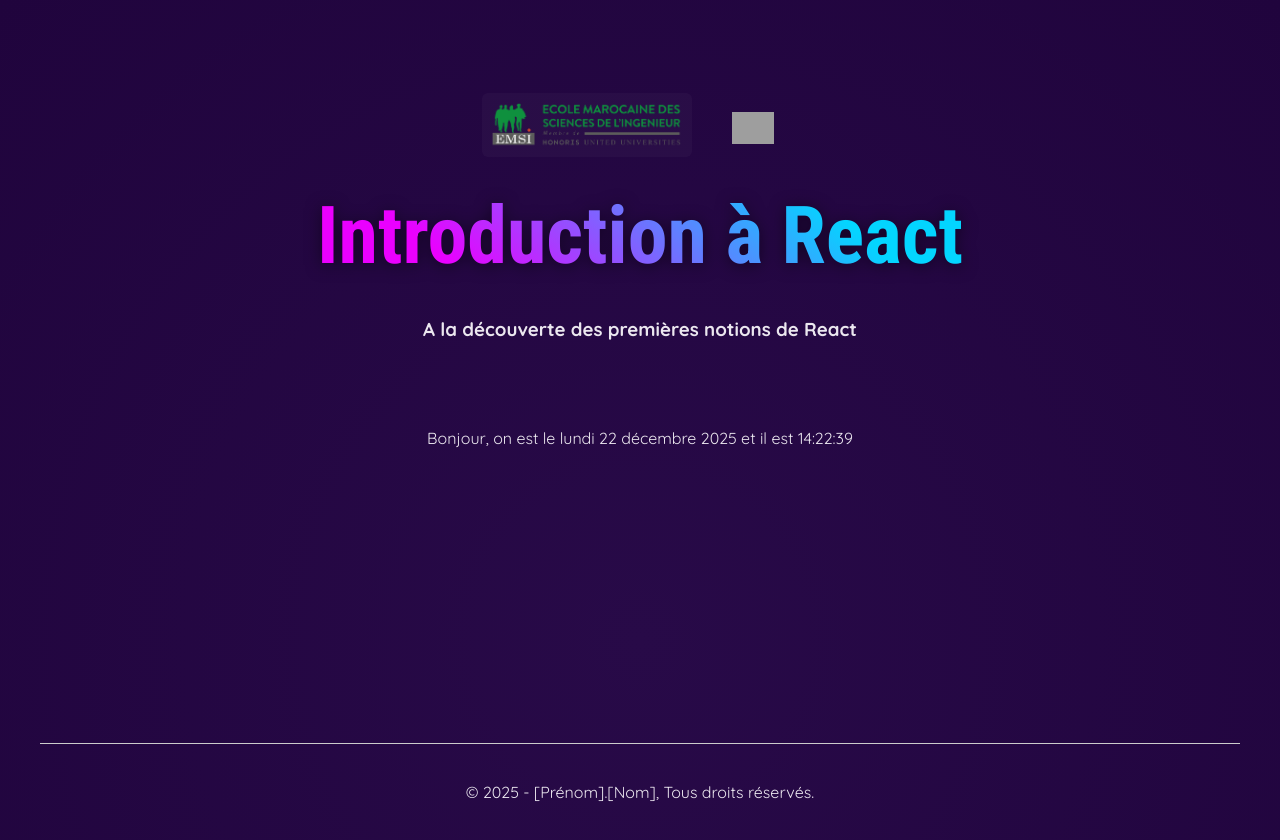
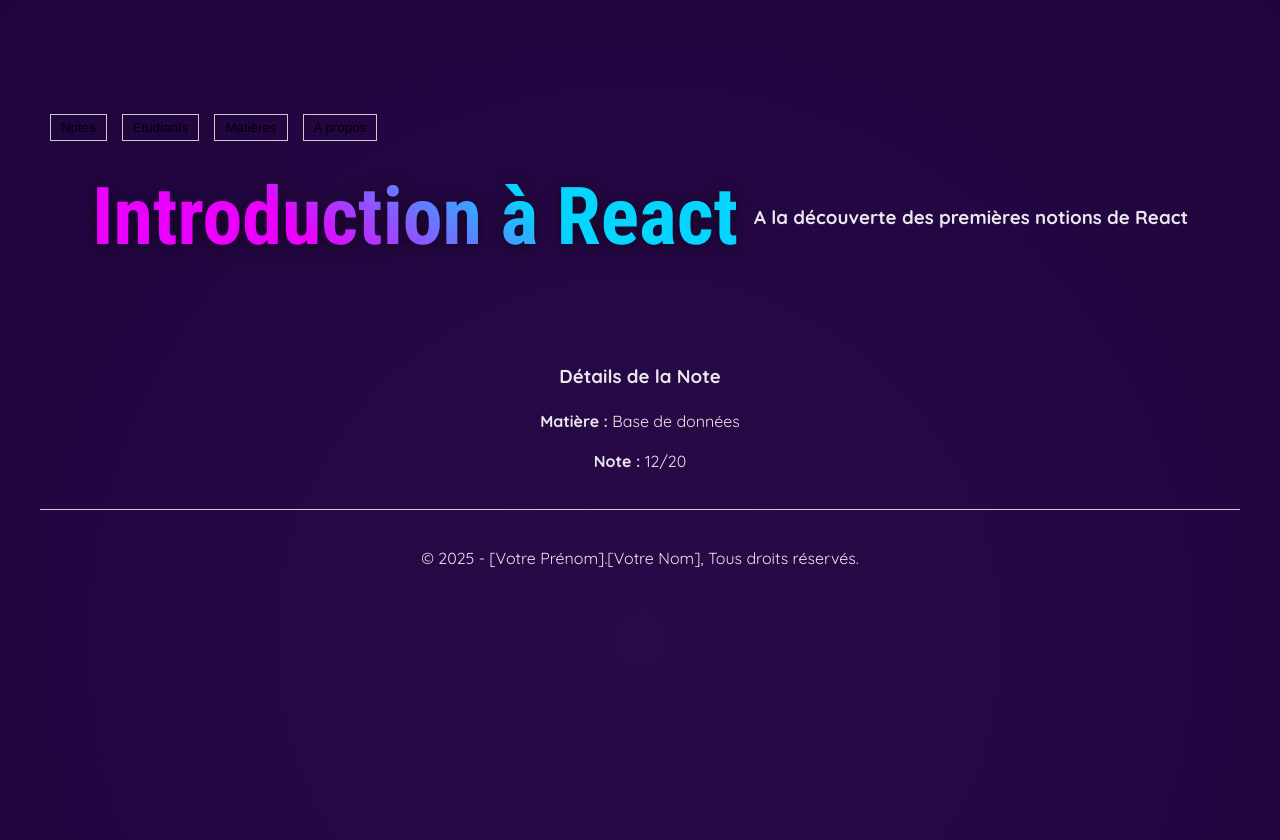
Before and after one commit to MBDS-CASA/react101-Sarhaniaya11, a React (Vite) app: page / in a window 1280 px wide. Shown: the top 840 px of the page. Built offline with nearby package versions, Linux system fonts and the light colour scheme; grey boxes are pictures that could not be loaded.

Commit message:
Add menu

```diff
--- a/src/App.jsx
+++ b/src/App.jsx
@@ -1,70 +1,54 @@
-import { useState, useEffect } from 'react'
-import Emsi from './assets/logo_emsi.png'
-import UCA from './assets/LOGO_UCA.jpg'
-import './App.css'
+import { useState } from 'react';
+import './App.css';
+import Todo from './components/Todo';
 
 function Header() {
+  // Liste des éléments du menu
+  const menuItems = ["Notes", "Etudiants", "Matières", "A propos"];
+
+  // Fonction pour gérer le clic et afficher l'alerte
+  const handleMenuClick = (item) => {
+    alert(item);
+  };
+
   return (
-    <header>
-      <div>
-        <a href="https://www.emsi.ma" target="_blank" rel="noopener noreferrer" aria-label="Aller au site EMSI">
-          <img src={Emsi} className="logo Emsi" alt="EMSI - École de Management et d'Informatique" />
-        </a>
-        <img src={UCA} className="logo UCA" alt="UCA" />
+    <header style={{ textAlign: 'left', padding: '10px' }}>
+      <nav>
+        <ul style={{ listStyle: 'none', display: 'flex', gap: '15px', padding: 0 }}>
+          {menuItems.map((item, index) => (
+            <li key={index}>
+              <button
+                onClick={() => handleMenuClick(item)}
+                style={{ cursor: 'pointer', background: 'none', border: '1px solid #ccc', padding: '5px 10px' }}
+              >
+                {item}
+              </button>
+            </li>
+          ))}
+        </ul>
+      </nav>
+      <div style={{ textAlign: 'center' }}>
+        <h1>Introduction à React</h1>
+        <h3>A la découverte des premières notions de React</h3>
       </div>
-      <h1>Introduction à React</h1>
-      <h3>A la découverte des premières notions de React</h3>
     </header>
   );
 }
 
-function MainContent() {
-  const [now, setNow] = useState(new Date());
-
-  // Mise à jour de l'heure chaque seconde
-  useEffect(() => {
-    const timer = setInterval(() => setNow(new Date()), 1000);
-    return () => clearInterval(timer);
-  }, []);
-
-  // Formattage de la date : "Bonjour, on est le [Jour], [Mois], [Annee]..."
-  const jours = ['dimanche', 'lundi', 'mardi', 'mercredi', 'jeudi', 'vendredi', 'samedi'];
-  const mois = ['janvier', 'février', 'mars', 'avril', 'mai', 'juin', 'juillet', 'août', 'septembre', 'octobre', 'novembre', 'décembre'];
-
-  const dateAffichee = `${jours[now.getDay()]} ${now.getDate()} ${mois[now.getMonth()]} ${now.getFullYear()}`;
-  const heureAffichee = now.toLocaleTimeString('fr-FR');
-
+function Footer() {
+  const annee = new Date().getFullYear();
   return (
-    <main className="content">
-      <p>Bonjour, on est le {dateAffichee} et il est {heureAffichee}</p>
-    </main>
+    <footer className="footer" style={{ textAlign: 'center', marginTop: '20px' }}>
+      <p>© {annee} - [Votre Prénom].[Votre Nom], Tous droits réservés.</p>
+    </footer>
   );
 }
 
-function Footer() {
-  const anneeActuelle = new Date().getFullYear();
-  return (
-    <footer className="footer">
-      <p>© {anneeActuelle} - [Prénom].[Nom], Tous droits réservés.</p>
-    </footer>
-  );
-}
-function NoteDetail({ item }) {
-  if (!item) return <p>Aucune note sélectionnée</p>;
-  return (
-    <div style={{ border: '1px solid #ccc', padding: '10px', marginTop: '10px' }}>
-      <h3>Détails de la Note</h3>
-      <p><strong>Matière :</strong> {item.matiere}</p>
-      <p><strong>Note :</strong> {item.note}/20</p>
-      <p><strong>Appréciation :</strong> {item.appreciation}</p>
-    </div>
-  );
-}
 function App() {
   return (
     <div className="app-container">
       <Header />
-      <MainContent />
+      <Todo />
       <Footer />
     </div>
   );
```
